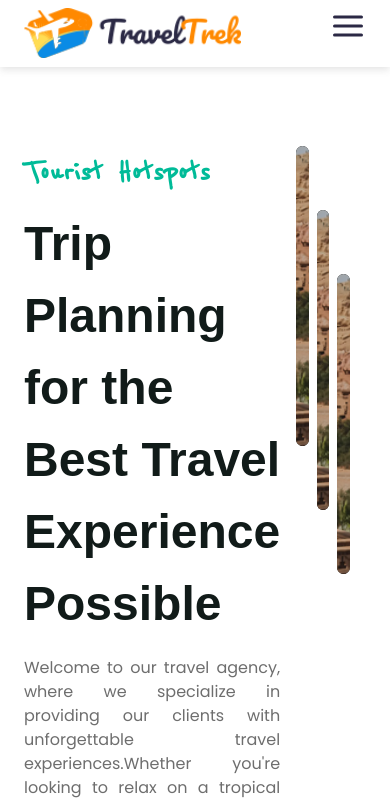
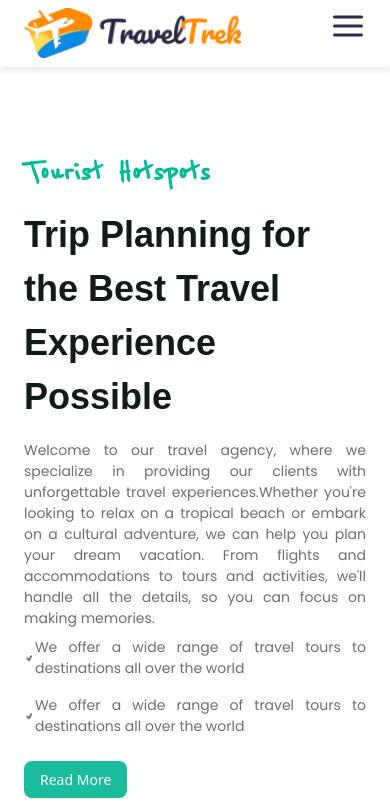
Before and after one commit to MrbadMiro/travel, a React (Vite) app: page /travel/about in a window 390 px wide. Shown: the top 803 px of the page. Built offline with nearby package versions, Linux system fonts and the light colour scheme; a web font is replaced by a local one; what tailwindcss-animatecss would draw is missing.

Commit message:
Merge Performace

```diff
--- a/src/pages/About/About_Hero.jsx
+++ b/src/pages/About/About_Hero.jsx
@@ -9,16 +9,16 @@ import {
 const About_Hero = () => {
 	return (
 		<div className="flex md:px-24 px-6 flex-col mt-[50px] w-full py-24">
-			<div className="w-full flex md:flex-cols-2">
+			<div className="w-full grid md:grid-cols-2">
 				{/* Right Content Section */}
 				<div className="flex flex-col w-full">
 					<p className="font-Reenie text-[#00BB98] font-bold  text-[36px] ">
 						Tourist Hotspots
 					</p>
-					<p className="font-nunito text-[#111B19]  font-bold  text-[48px] mt-2">
+					<p className="font-nunito text-[#111B19]  font-bold  text-[36px] md:text-[48px] mt-2">
 						Trip Planning for the Best Travel Experience Possible
 					</p>
-					<p className="font-Poppins font-normal text-[#6E6E6E] text-[16px] text-justify mt-4">
+					<p className="font-Poppins font-normal text-[#6E6E6E]  text-[14px] md:text-[16px] text-justify mt-4">
 						Welcome to our travel agency, where we specialize in providing our
 						clients with unforgettable travel experiences.Whether you're looking
 						to relax on a tropical beach or embark on a cultural adventure, we
@@ -26,16 +26,17 @@ const About_Hero = () => {
 						accommodations to tours and activities, we'll handle all the
 						details, so you can focus on making memories.
 					</p>
-					<div className="flex items-center">
+					<div className="flex flex-col gap-4 mt-2">
+					<div className="flex items-center ">
 						<TiTick className="text-[#6E6E6E]" />
-						<p className="font-Poppins font-normal text-[#6E6E6E] text-[16px] text-justify mt-4">
+						<p className="font-Poppins font-normal text-[#6E6E6E] text-[14px] md:text-[16px] text-justify">
 							We offer a wide range of travel tours to destinations all over the
 							world
 						</p>
 					</div>
-					<div className="flex items-center">
+					<div className="flex items-center ">
 						<TiTick className="text-[#6E6E6E]" />
-						<p className="font-Poppins font-normal text-[#6E6E6E] text-[16px] text-justify mt-4">
+						<p className="font-Poppins font-normal text-[#6E6E6E] text-[14px] md:text-[16px] text-justify ">
 							We offer a wide range of travel tours to destinations all over the
 							world
 						</p>
@@ -45,10 +46,13 @@ const About_Hero = () => {
 							Read More
 						</button>
 					</div>
+
+					</div>
+
 				</div>
 
 				{/* left Content Section */}
-				<div className="flex w-full">
+				<div className="flex w-full mt-4">
 					<div className="flex flex-cols-3  px-4 gap-2 justify-evenly relative">
 						<div className="w-full h-full  ">
 							<img
--- a/src/pages/About/About_Section3.jsx
+++ b/src/pages/About/About_Section3.jsx
@@ -20,7 +20,7 @@ const Data = [
 const About_Section3 = () => {
 	return (
 		<div className="flex md:px-24 px-6 py-24 w-full">
-			<div className="grid grid-cols-5 gap-4 w-full">
+			<div className="grid md:grid-cols-5 gap-4 w-full">
 				{/* Text Section */}
 				<div className="flex flex-col w-full col-span-2">
 					<p className="font-nunito text-[#111B19] font-bold text-[34px]">
@@ -38,7 +38,7 @@ const About_Section3 = () => {
 				</div>
 
 				{/* Grid Section */}
-				<div className="col-span-3 grid md:grid-cols-3 px-4 gap-2">
+				<div className="col-span-3 grid md:grid-cols-3 md:px-4 gap-2">
 					{Data.map((item) => (
 						<div
 							className="flex flex-col items-center justify-center border-2 border-gray-200 p-2 hover:bg-red-600"
--- a/src/pages/About/About_Section5.jsx
+++ b/src/pages/About/About_Section5.jsx
@@ -3,11 +3,11 @@ import { Ballon } from '../../assets'
 
 const About_Section5 = () => {
   return (
-    <div className='flec md:px-24 px-6 py-24 bg-[linear-gradient(90deg,_rgba(178,243,222,0.43)_0%,_rgba(255,255,255,1)_100%)]'>
-        <div className='grid grid-cols-3 '>
-            <div className='flex flex-col w-full col-span-2'>
+    <div className='flex md:px-24 px-6 py-24 bg-[linear-gradient(90deg,_rgba(178,243,222,0.43)_0%,_rgba(255,255,255,1)_100%)]'>
+        <div className='grid md:grid-cols-3 '>
+            <div className='flex flex-col w-full md:col-span-2'>
                 <p className="font-Jost text-[#FF8900] font-bold text-[24px] ">PLAN YOUR TRIP WITH US</p>
-                <p className="font-Jost text-[#2B2945] font-bold text-[60px] ">READY FOR AN
+                <p className="font-Jost text-[#2B2945] font-bold md:text-[60px] text-[26px] ">READY FOR AN
                 UNFORGETABLE TOUR?</p>
                 <div className='flex'>
                 <button className='font-Jost text-[#FFFFFF] font-semibold px-4 py-2 rounded-full bg-[#1EC28B] text-[18px]'>Book Your Tours</button>
@@ -15,8 +15,8 @@ const About_Section5 = () => {
 
 
             </div>
-            <div className="w-full">
-                <img src={Ballon} alt="" />
+            <div className="flex w-full py-2">
+                <img src={Ballon} alt=" "  className=' object-cover w-full h-[300px] md:h-full'  />
             </div>
 
         </div>
--- a/src/pages/About/About_Section6.jsx
+++ b/src/pages/About/About_Section6.jsx
@@ -9,7 +9,7 @@ const About_Section6 = () => {
 				</p>
 				<p className="font-nunito text-[#111B19] font-bold text-[28px] mt-2">Contact us for a Quote</p>
 			</div>
-			<div className="flex md:flex-cols-2 mt-8  w-full ">
+			<div className="grid md:grid-cols-2 mt-8  w-full ">
 				<div className="flex w-full  ">
 					<img src={Hiking} alt="" className="w-full h-full object-cover" />
 				</div>
--- a/src/pages/ContactUs/Form.jsx
+++ b/src/pages/ContactUs/Form.jsx
@@ -21,8 +21,8 @@ const Form = () => {
 					<h3 className="text-lg font-bold mb-4">Contact Information</h3>
 					<p>Enter your details below to get in touch.</p>
 				</div>
-				<div className="flex flex-col bg-gray-50 p-8 ">
-					<form>
+				<div className=" shadow-custom-drop flex-col bg-gray-50 p-8 ">
+					<form className="">
 						<div className="mb-4">
 							<label className="block text-sm font-medium text-gray-700">
 								Name
```
